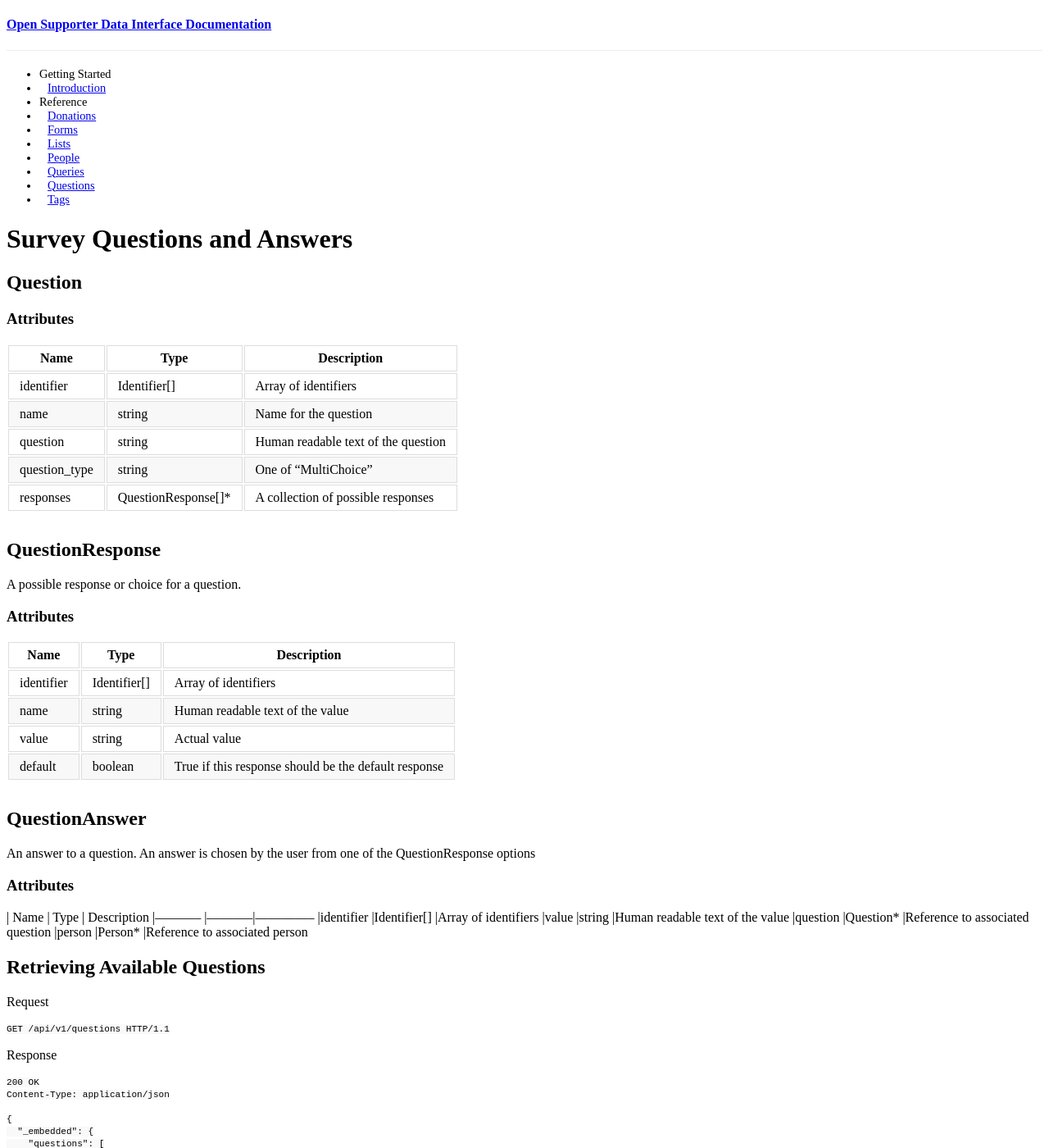
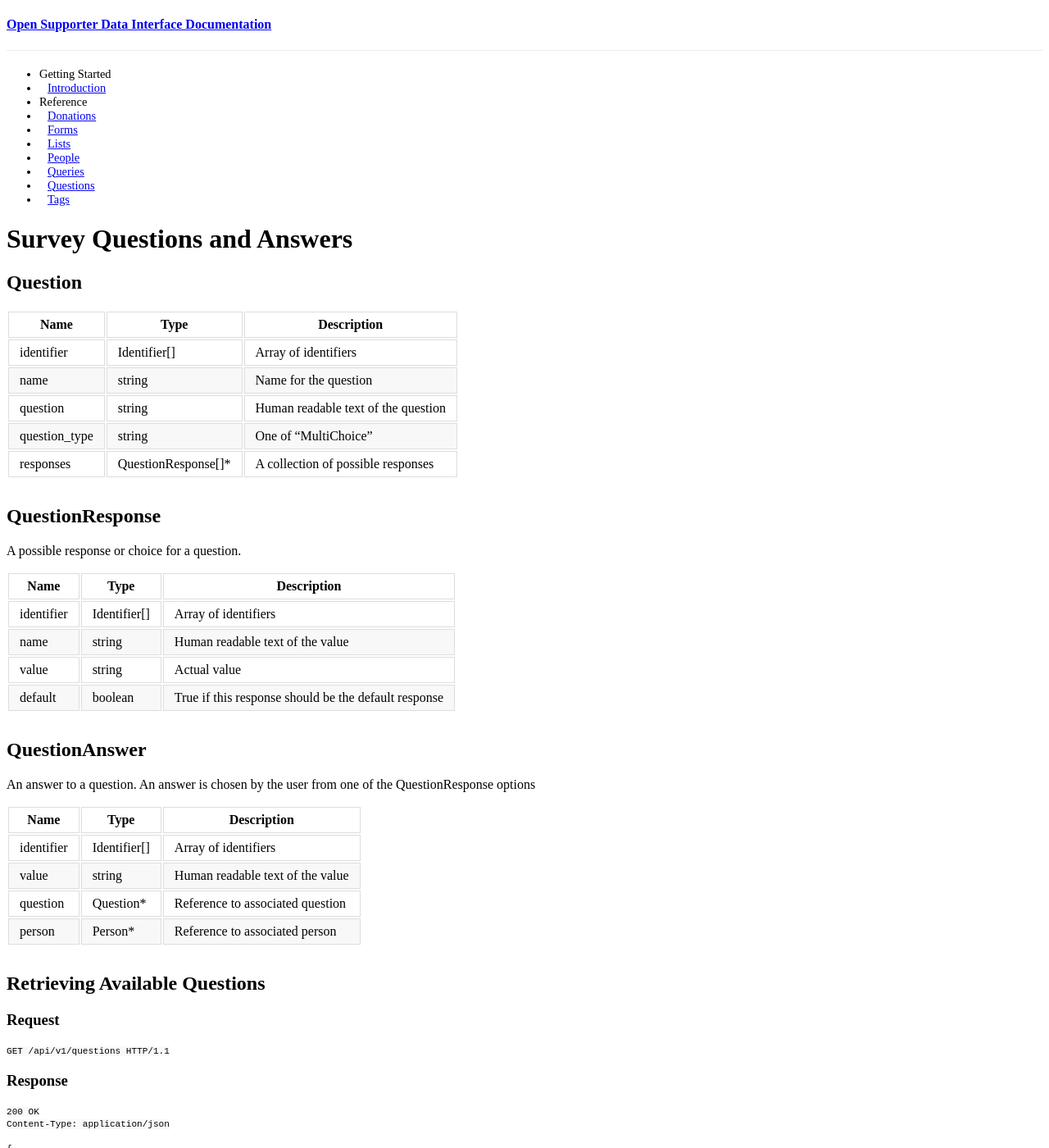
Before and after one commit to opensupporter/osdi-docs, a Jekyll site: the page built from questions.md, in a window 1280 px wide and 1400 px high. Shown: the whole window at 82% size. Built offline with Jekyll 4.4.1, drawn with Linux system fonts in a browser that asks for light colours; a style sheet for code colours, icons or effects is not loaded.

Commit message:
More markdown fixes

```diff
--- a/questions.md
+++ b/questions.md
@@ -6,7 +6,6 @@ title: "Questions"
 # Survey Questions and Answers
 
 ## Question
-### Attributes
 
 | Name          | Type      | Description
 |-----------    |-----------|--------------
@@ -19,8 +18,6 @@ title: "Questions"
 ## QuestionResponse
 A possible response or choice for a question.
 
-### Attributes
-
 | Name          | Type      | Description
 |-----------    |-----------|--------------
 |identifier			|Identifier[]		|Array of identifiers
@@ -31,7 +28,6 @@ A possible response or choice for a question.
 ## QuestionAnswer
 An answer to a question.  An answer is chosen by the user from one of the QuestionResponse options
 
-### Attributes
 | Name          | Type      | Description
 |-----------    |-----------|--------------
 |identifier		|Identifier[]		|Array of identifiers
@@ -42,11 +38,11 @@ An answer to a question.  An answer is chosen by the user from one of the Questi
 
 ## Retrieving Available Questions
 
-Request
+### Request
 
 	GET /api/v1/questions HTTP/1.1
 
-Response
+### Response
 
 ~~~~
 200 OK
@@ -157,7 +153,7 @@ Content-Type: application/json
 
 ## Creating a QuestionAnswer
 
-Request
+### Request
 
 	POST /api/v1/people/question_answers HTTP/1.1
 	Content-Type: application/json
@@ -167,4 +163,4 @@ Request
 		"question_id" : 5
 	}
 
-Response
+### Response
```
Also changed, not shown: donations.md (+4 -1 lines), queries.md (+6 -6 lines), tags.md (+17 -16 lines).
